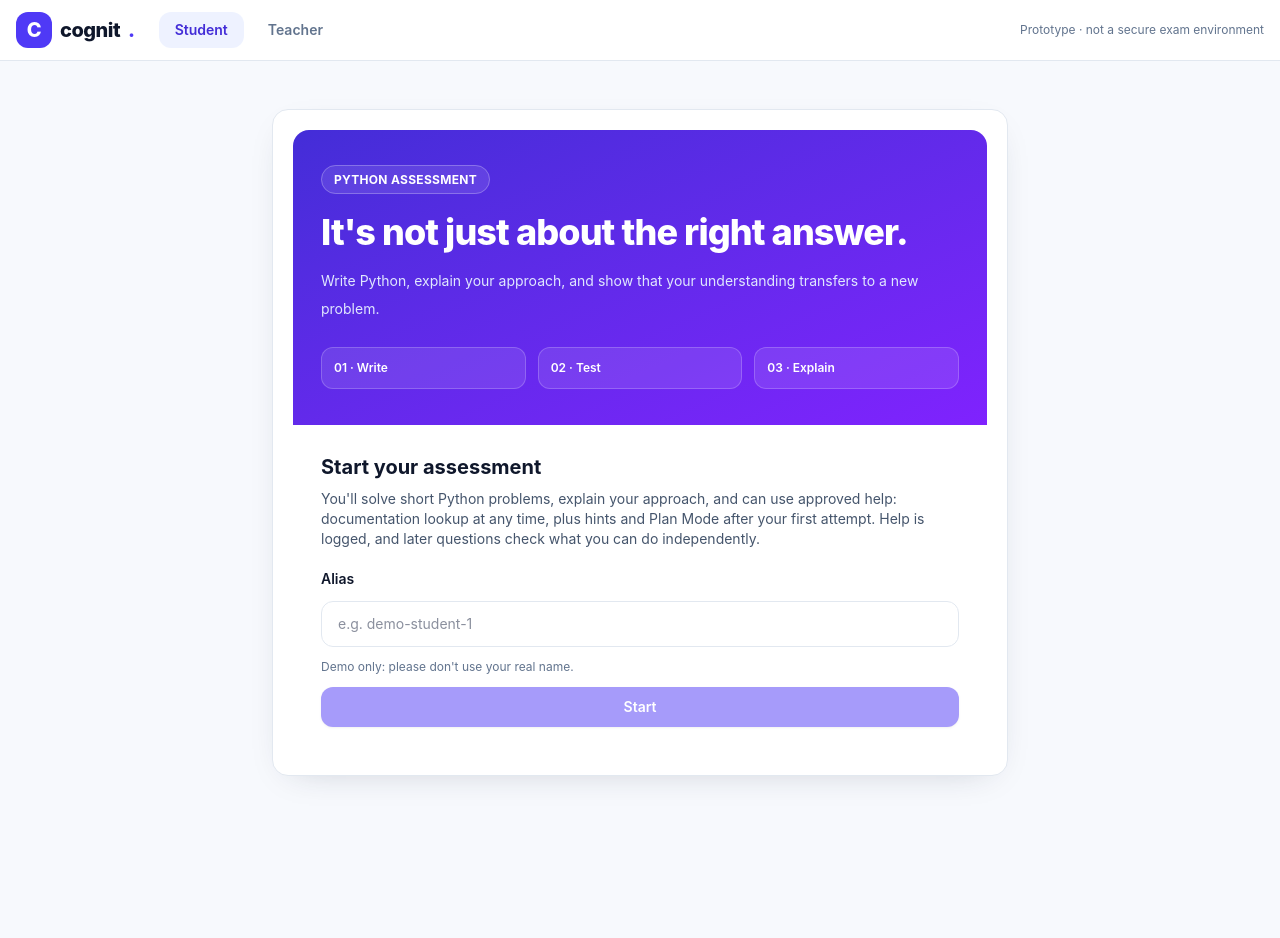
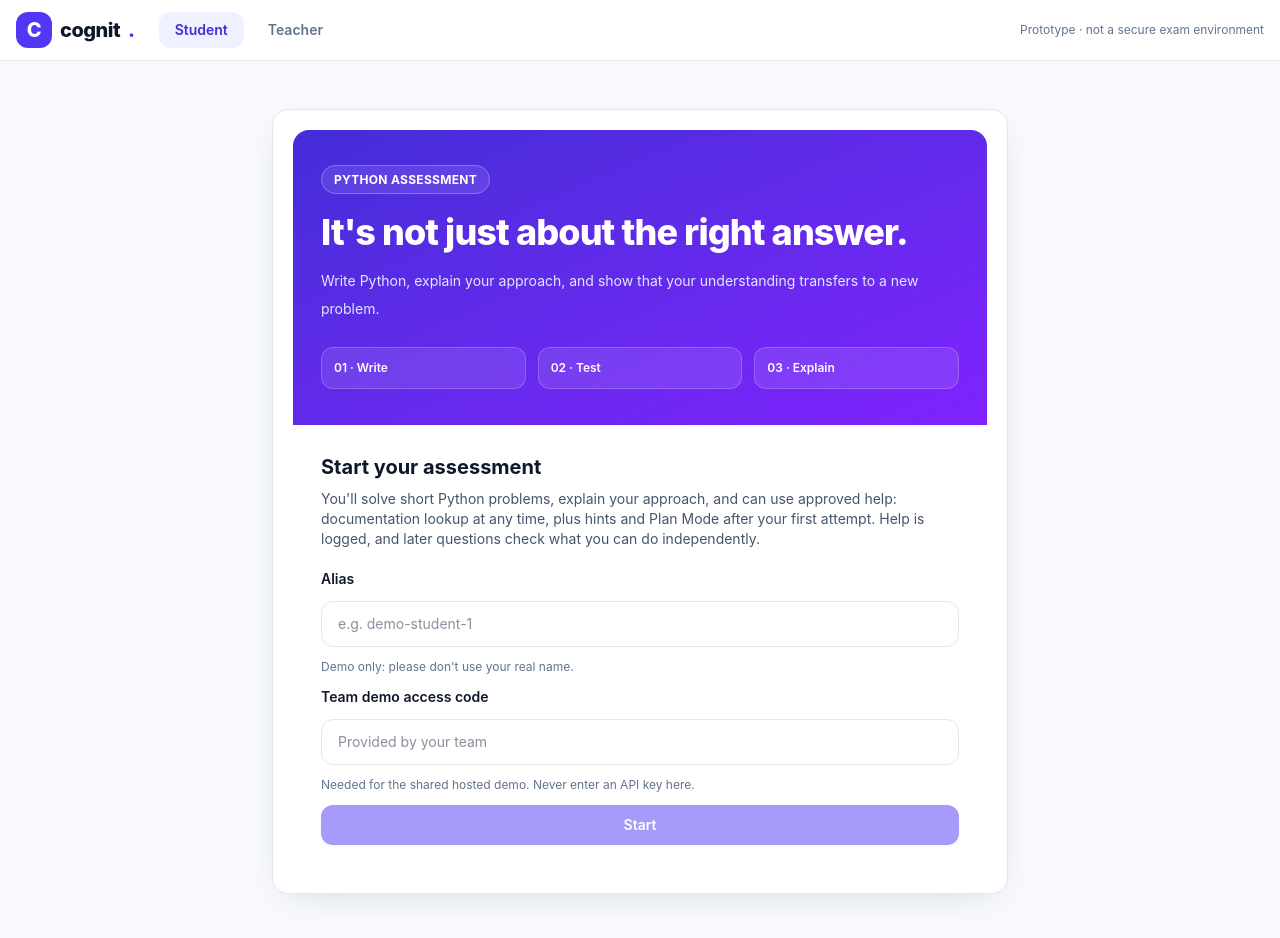
Before and after one commit to arizvi786110/ImperialAIHack-, a React (Vite) app in the folder frontend/: page /student in a window 1280 px wide. Shown: the top 938 px of the page. Before the commit the page ends 824 px from the top, so only its background shows below. Built offline with nearby package versions, Linux system fonts and the light colour scheme; no server answers.

Commit message:
security: shared demo access guard before paid AI calls

```diff
--- a/frontend/src/components/SessionGate.tsx
+++ b/frontend/src/components/SessionGate.tsx
@@ -11,10 +11,14 @@ interface SessionGateProps {
 export function SessionGate({ onStart, busy, error }: SessionGateProps) {
   const aliasId = useId()
   const [alias, setAlias] = useState('')
+  const [accessCode, setAccessCode] = useState(() => sessionStorage.getItem('cognit-demo-code') ?? '')
 
   function submit(e: SubmitEvent) {
     e.preventDefault()
-    if (alias.trim()) onStart(alias.trim())
+    if (alias.trim()) {
+      if (accessCode.trim()) sessionStorage.setItem('cognit-demo-code', accessCode.trim())
+      onStart(alias.trim())
+    }
   }
 
   return (
@@ -52,6 +56,10 @@ export function SessionGate({ onStart, busy, error }: SessionGateProps) {
           <p id={`${aliasId}-hint`} className="text-xs text-slate-500">
             Demo only: please don't use your real name.
           </p>
+          <label htmlFor="cognit-code" className="text-sm font-semibold text-slate-900">Team demo access code</label>
+          <input id="cognit-code" type="password" autoComplete="off" value={accessCode} onChange={e => setAccessCode(e.target.value)}
+            className={input} placeholder="Provided by your team" />
+          <p className="text-xs text-slate-500">Needed for the shared hosted demo. Never enter an API key here.</p>
           {error && <ErrorBanner message={error} />}
           <button type="submit" disabled={busy || !alias.trim()} className={`${btn.primary} w-full`}>
             {busy ? 'Starting…' : 'Start'}
```
